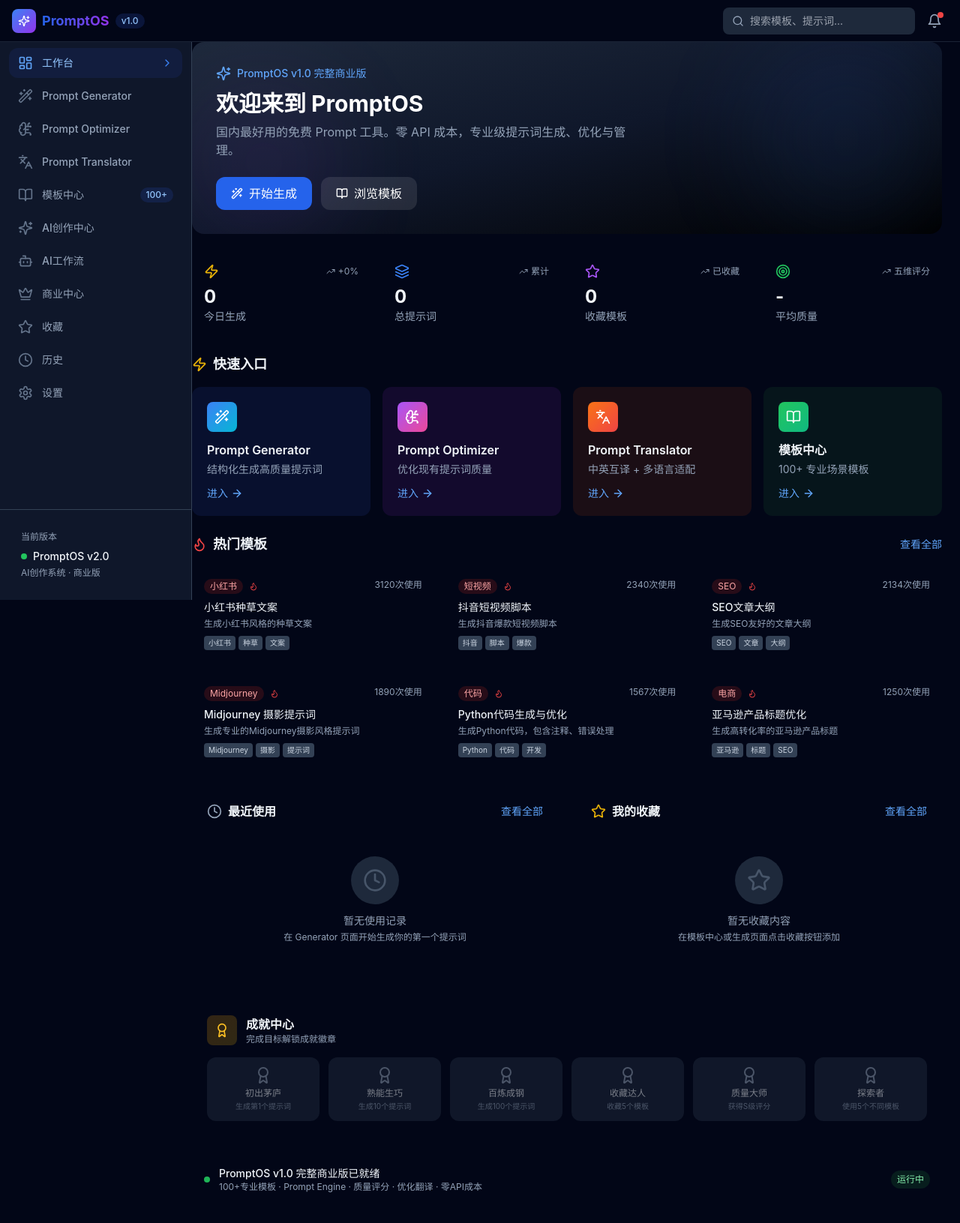
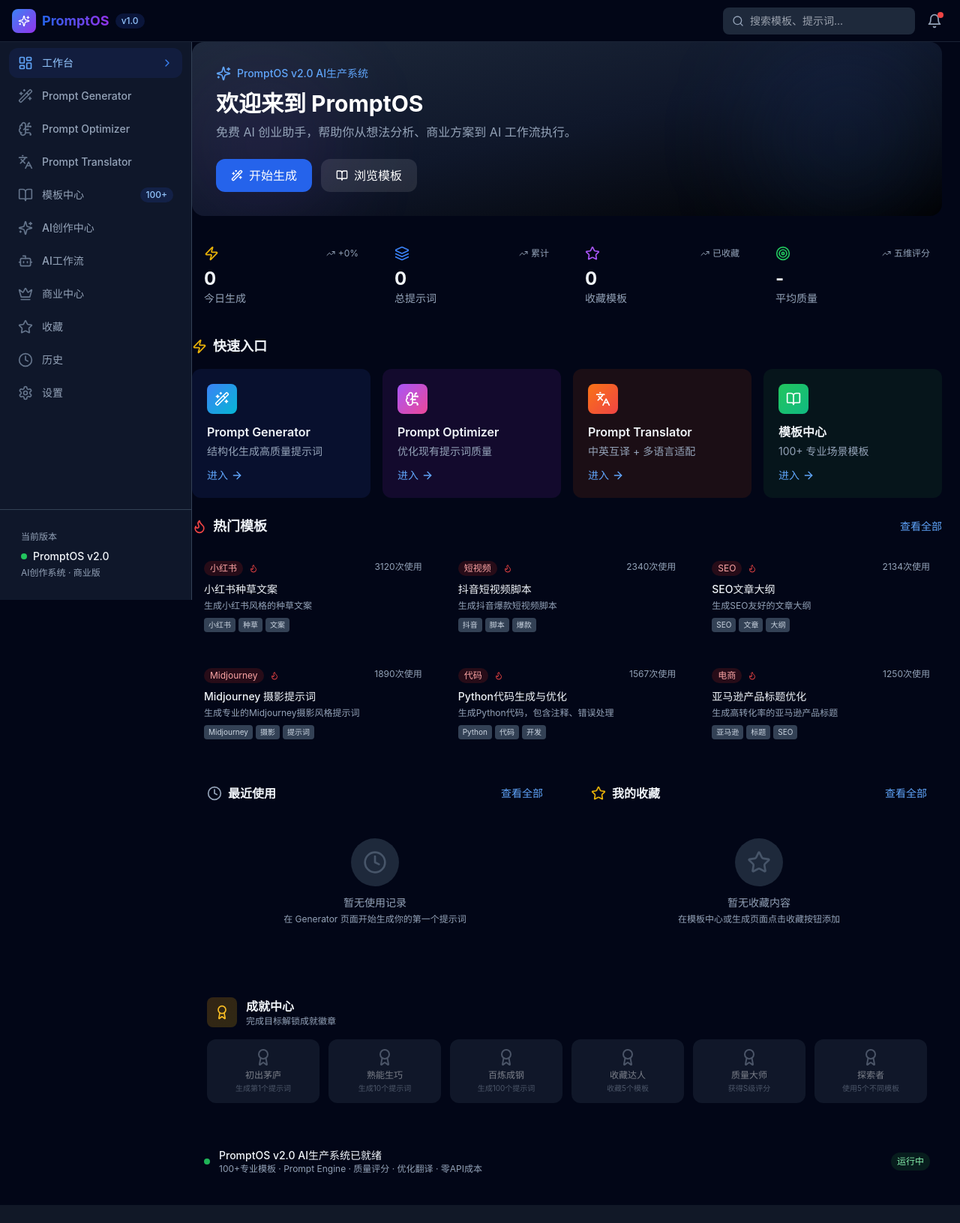
Before and after one commit to cuic7797-debug/PromptOS, a React (Vite) app: page / in a window 1280 px wide. Shown: the whole page at 75% size. After the commit the page ends 1607 px from the top, so only its background shows below. Built offline with nearby package versions, Linux system fonts and the light colour scheme.

Commit message:
update branding to PromptOS V2

```diff
--- a/src/pages/Dashboard.tsx
+++ b/src/pages/Dashboard.tsx
@@ -70,13 +70,13 @@
         <div className="relative z-10">
           <div className="flex items-center gap-2 mb-3">
             <Sparkles className="w-5 h-5 text-blue-400" />
-            <span className="text-blue-400 text-sm font-medium">PromptOS v1.0 完整商业版</span>
+            <span className="text-blue-400 text-sm font-medium">PromptOS v2.0 AI生产系统</span>
           </div>
           <h1 className="text-2xl md:text-3xl font-bold text-white mb-2">
             欢迎来到 PromptOS
           </h1>
           <p className="text-slate-400 max-w-xl">
-            国内最好用的免费 Prompt 工具。零 API 成本，专业级提示词生成、优化与管理。
+            免费 AI 创业助手，帮助你从想法分析、商业方案到 AI 工作流执行。
           </p>
 
           <div className="flex flex-wrap gap-3 mt-6">
@@ -354,7 +354,7 @@
         <div className="flex items-center gap-3">
           <div className="w-2 h-2 rounded-full bg-green-500 animate-pulse" />
           <div className="flex-1">
-            <p className="text-sm font-medium">PromptOS v1.0 完整商业版已就绪</p>
+            <p className="text-sm font-medium">PromptOS v2.0 AI生产系统已就绪</p>
             <p className="text-xs text-slate-500 dark:text-slate-400">
               100+专业模板 · Prompt Engine · 质量评分 · 优化翻译 · 零API成本
             </p>
```
